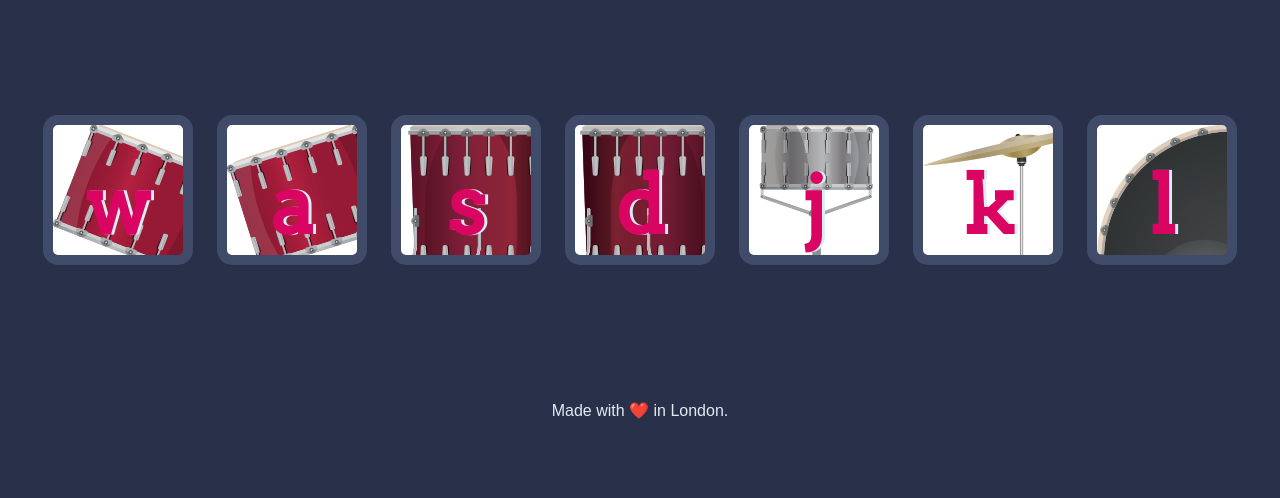
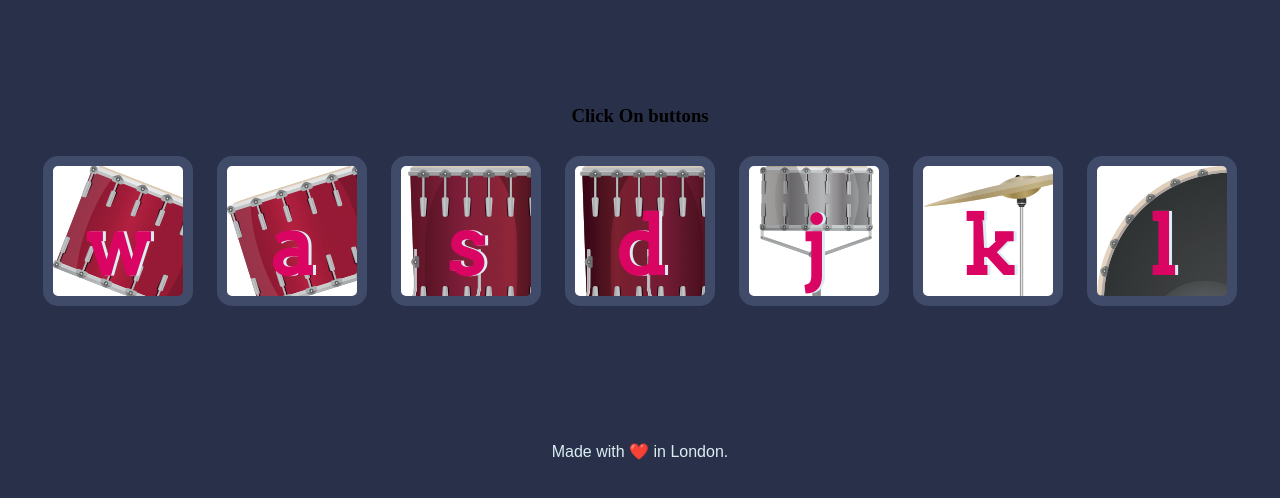
Before and after one commit to kiran857/drumkit, a plain HTML site: page index.html in a window 1280 px wide. Shown: the part 174-672 px from the top of the page. Drawn offline with Linux system fonts and the light colour scheme.

Commit message:
add heading

```diff
--- a/index.html
+++ b/index.html
@@ -12,6 +12,7 @@
 
   <h1 id="title">Drum 🥁 Kit</h1>
   <div class="set">
+<h3> Click On buttons</h3>
     <button class="w drum">w</button>
     <button class="a drum">a</button>
     <button class="s drum">s</button>
```
